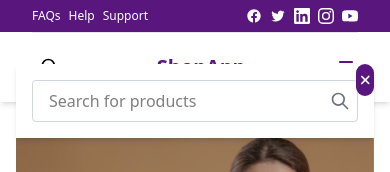
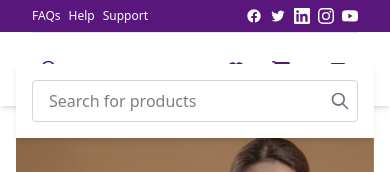
Before and after one commit to Kien-thuc03/FE_SkincareShop, a React (Vite) app: page / in a window 390 px wide. Both pictures are taken after a click on the button 50 px from the left and 67 px from the top of the page. Shown: the top 172 px of the page. Built offline with nearby package versions, Linux system fonts and the light colour scheme.

Commit message:
Refactor Header component for improved mobile navigation and layout. Enhance mobile header with search, cart, and menu icons, and streamline the search functionality. Update styling for better visual consistency and responsiveness.

```diff
--- a/src/components/Header.tsx
+++ b/src/components/Header.tsx
@@ -152,22 +152,42 @@ const Header = ({ defaultCategoriesOpen = true }: HeaderProps) => {
             </nav>
           )}
         </aside>
+
         {/* Main navigation */}
         <div className="w-full md:w-4/5 border-t border-b border-gray-200">
           <div className="container flex flex-col mx-auto px-0 sm:px-4">
             {/* Search and logo section */}
             <div className="py-4 flex items-center justify-between">
-              {/* Mobile search trigger */}
-              <div className="md:hidden flex items-center">
+              {/* Mobile header: search left, heart/cart/menu right */}
+              <div className="flex items-center justify-between w-full md:hidden">
+                {/* Nút search bên trái */}
                 <button onClick={() => setMobileSearchOpen(!mobileSearchOpen)} className="p-2" aria-label="Search">
-                  <svg xmlns="http://www.w3.org/2000/svg" className="h-5 w-5" fill="none" viewBox="0 0 24 24" stroke="currentColor">
+                  <svg xmlns="http://www.w3.org/2000/svg" className="h-5 w-5 text-[#59177e]" fill="none" viewBox="0 0 24 24" stroke="currentColor">
                     <path strokeLinecap="round" strokeLinejoin="round" strokeWidth={2} d="M21 21l-6-6m2-5a7 7 0 11-14 0 7 7 0 0114 0z" />
                   </svg>
                 </button>
+                {/* Icon heart, cart, menu bên phải */}
+                <div className="flex items-center">
+                  <Link to="/" className="flex items-center text-[#59177e] ml-2">
+                    <FontAwesomeIcon icon={faHeart} />
+                    <span className="ml-1 text-sm">0</span>
+                  </Link>
+                  <Link to="/" className="flex items-center text-[#59177e] ml-4">
+                    <FontAwesomeIcon icon={faCartShopping} />
+                    <span className="ml-1 text-sm">{cartCount}</span>
+                  </Link>
+                  <button
+                    className="ml-4 p-2"
+                    onClick={() => setMobileMenuOpen(!mobileMenuOpen)}
+                    aria-label={mobileMenuOpen ? 'Close menu' : 'Open menu'}
+                  >
+                    <FontAwesomeIcon
+                      icon={mobileMenuOpen ? faXmark : faBars}
+                      className="h-6 w-6 text-[#59177e]"
+                    />
+                  </button>
+                </div>
               </div>
-
-              {/* Mobile logo */}
-              <div className="text-xl font-bold text-[#59177e] md:hidden">ShopApp</div>
 
               {/* Search form - hidden on mobile unless activated */}
               <div className={`${mobileSearchOpen ? 'absolute top-16 left-0 right-0 z-50 bg-white p-4 shadow-md' : 'hidden md:block'} flex-1 max-w-xl mx-4 md:mx-0`}>
@@ -188,30 +208,15 @@ const Header = ({ defaultCategoriesOpen = true }: HeaderProps) => {
                       <path strokeLinecap="round" strokeLinejoin="round" strokeWidth={2} d="M21 21l-6-6m2-5a7 7 0 11-14 0 7 7 0 0114 0z" />
                     </svg>
                   </button>
-                  {/* Close search button on mobile */}
-                  {mobileSearchOpen && (
-                    <button
-                      onClick={() => setMobileSearchOpen(false)}
-                      className="absolute right-[-16px] top-[-16px] bg-[#59177e] text-white rounded-full p-1"
-                      aria-label="Close search"
-                    >
-                      <FontAwesomeIcon icon={faXmark} size="sm" />
-                    </button>
-                  )}
                 </form>
               </div>
-
-              {/* Hamburger menu cho mobile */}
-              <button
-                className="block md:hidden"
-                onClick={() => setMobileMenuOpen(!mobileMenuOpen)}
-                aria-label={mobileMenuOpen ? 'Close menu' : 'Open menu'}
-              >
-                <FontAwesomeIcon
-                  icon={mobileMenuOpen ? faXmark : faBars}
-                  className="h-6 w-6 text-[#59177e]"
-                />
-              </button>
+              {/* Overlay cho search mobile */}
+              {mobileSearchOpen && (
+                <div
+                  className="fixed inset-0 z-40 md:hidden"
+                  onClick={() => setMobileSearchOpen(false)}
+                ></div>
+              )}
 
               {/* Cart icons on desktop */}
               <div className="hidden md:flex items-center space-x-6 ml-4">
@@ -311,18 +316,6 @@ const Header = ({ defaultCategoriesOpen = true }: HeaderProps) => {
                   <Link to="/" className="block py-2 text-gray-700 hover:text-[#59177e]">Login</Link>
                   <Link to="/" className="block py-2 text-gray-700 hover:text-[#59177e]">Register</Link>
                 </div>
-
-                {/* Hiển thị icon cart và heart trên mobile menu */}
-                <div className="flex md:hidden items-center space-x-6 mt-4 pt-4 border-t">
-                  <Link to="/" className="flex items-center text-gray-700">
-                    <FontAwesomeIcon icon={faHeart} />
-                    <span className="ml-1 text-sm">0</span>
-                  </Link>
-                  <Link to="/" className="flex items-center text-gray-700">
-                    <FontAwesomeIcon icon={faCartShopping} />
-                    <span className="ml-1 text-sm">{cartCount}</span>
-                  </Link>
-                </div>
               </div>
 
               {/* Login/Register links - desktop only */}
```
